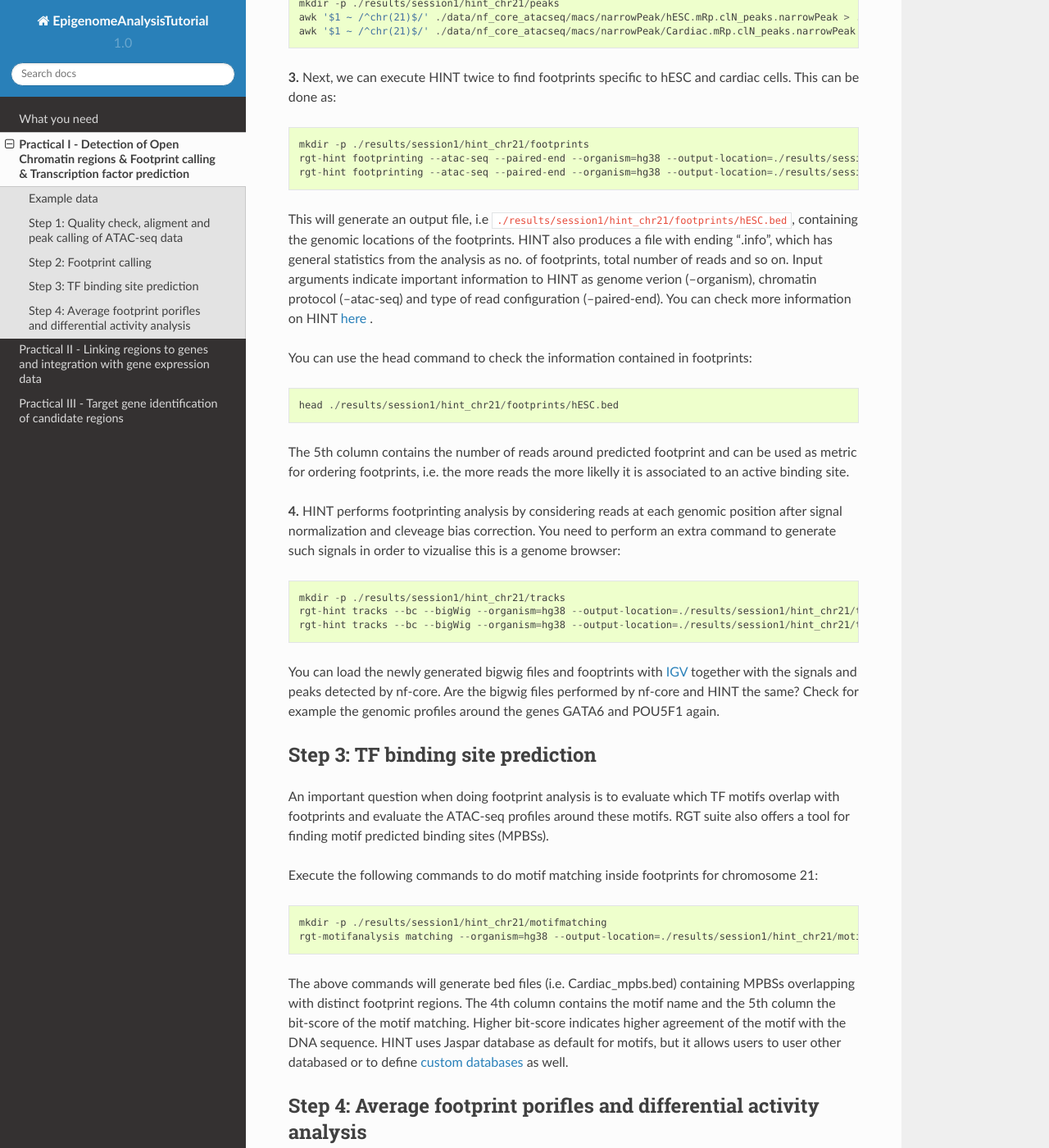
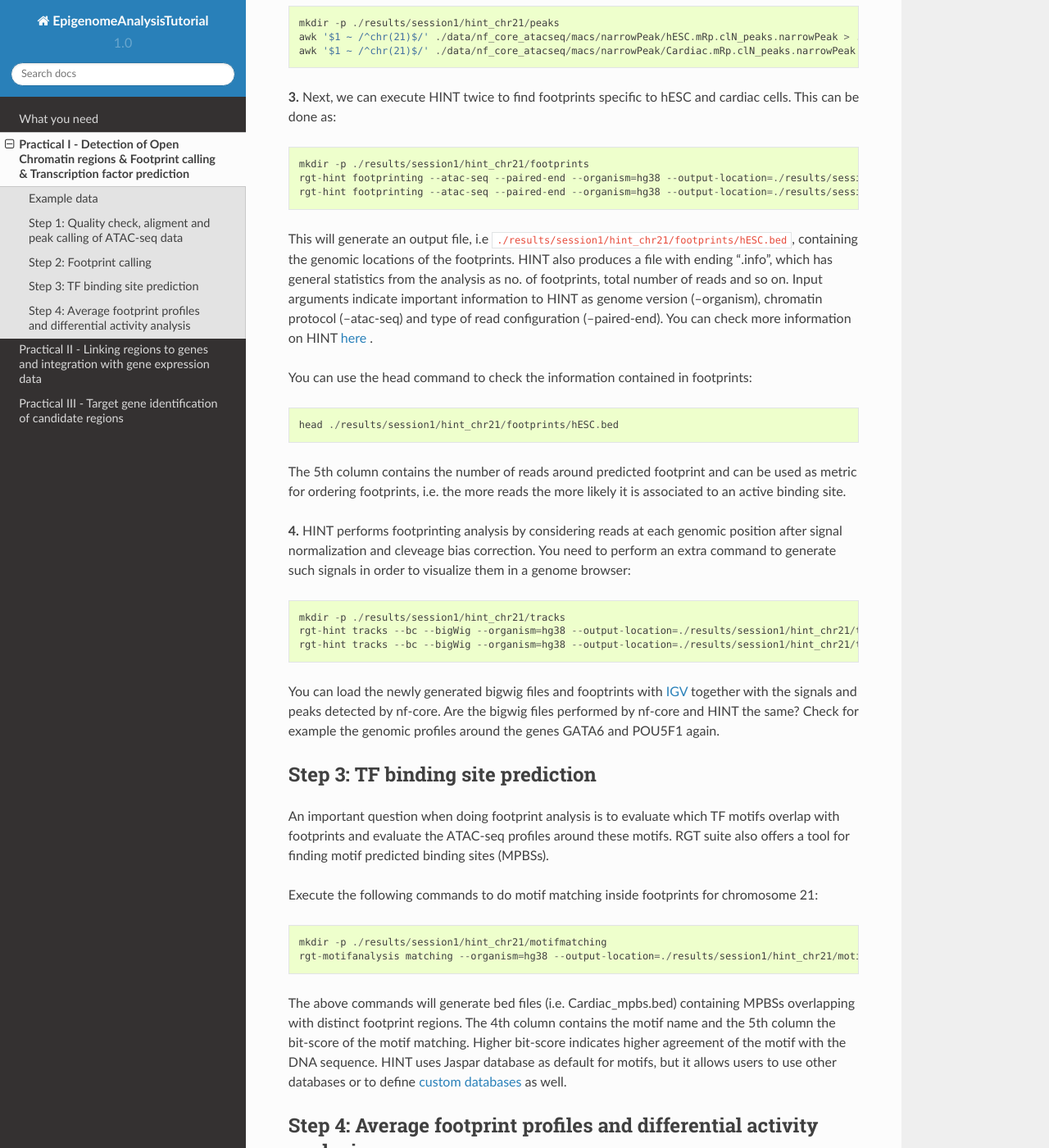
Before and after one commit to SchulzLab/EpigenomeAnalysisTutorial-2020, a Sphinx documentation site: the page built from docs/Practical1.rst, in a window 1280 px wide and 1400 px high, scrolled down 2040 px. Shown: the whole window at 82% size. Built offline with Sphinx 7.4.7 and the Read the Docs theme 2.0.0, drawn with Linux system fonts in a browser that asks for light colours; some of the changed text lies outside the part shown.

Commit message:
Update Practical1.rst

```diff
--- a/docs/Practical1.rst
+++ b/docs/Practical1.rst
@@ -63,15 +64,15 @@ We will only consider peaks inside chromosome 21 so that the whole analysis can
     rgt-hint footprinting --atac-seq --paired-end --organism=hg38 --output-location=./results/session1/hint_chr21/footprints --output-prefix=hESC ./data/nf_core_atacseq/hESC.mRp.clN.sorted.bam ./results/session1/hint_chr21/peaks/hESC.bed
     rgt-hint footprinting --atac-seq --paired-end --organism=hg38 --output-location=./results/session1/hint_chr21/footprints --output-prefix=Cardiac ./data/nf_core_atacseq/Cardiac.mRp.clN.sorted.bam ./results/session1/hint_chr21/peaks/Cardiac.bed
 
-This will generate an output file, i.e  ``./results/session1/hint_chr21/footprints/hESC.bed``, containing the genomic locations of the footprints.  HINT also produces a file with ending ".info", which has general statistics from the analysis as no. of footprints, total number of reads and so on. Input arguments indicate important information to HINT as genome verion (--organism), chromatin protocol (--atac-seq) and type of read configuration (--paired-end). You can check more information on HINT `here <http://www.regulatory-genomics.org/hint/introduction/>`_ .
+This will generate an output file, i.e  ``./results/session1/hint_chr21/footprints/hESC.bed``, containing the genomic locations of the footprints.  HINT also produces a file with ending ".info", which has general statistics from the analysis as no. of footprints, total number of reads and so on. Input arguments indicate important information to HINT as genome version (--organism), chromatin protocol (--atac-seq) and type of read configuration (--paired-end). You can check more information on HINT `here <http://www.regulatory-genomics.org/hint/introduction/>`_ .
 
 You can use the head command to check the information contained in footprints:
 ::
     head ./results/session1/hint_chr21/footprints/hESC.bed
 
-The 5th column contains the number of reads around predicted footprint and can be used as metric for ordering footprints, i.e. the more reads the more likelly it is associated to an active binding site.
+The 5th column contains the number of reads around predicted footprint and can be used as metric for ordering footprints, i.e. the more reads the more likely it is associated to an active binding site.
 
-**4.** HINT performs footprinting analysis by considering reads at each genomic position after signal normalization and cleveage bias correction.  You need to perform an extra command to generate such signals in order to vizualise this is a genome browser:
+**4.** HINT performs footprinting analysis by considering reads at each genomic position after signal normalization and cleveage bias correction.  You need to perform an extra command to generate such signals in order to visualize them in a genome browser:
 ::
     mkdir -p ./results/session1/hint_chr21/tracks
     rgt-hint tracks --bc --bigWig --organism=hg38 --output-location=./results/session1/hint_chr21/tracks --output-prefix=hESC ./data/nf_core_atacseq/hESC.mRp.clN.sorted.bam ./results/session1/hint_chr21/peaks/hESC.bed
@@ -89,9 +90,9 @@ Execute the following commands to do motif matching inside footprints for chromo
     mkdir -p ./results/session1/hint_chr21/motifmatching
     rgt-motifanalysis matching --organism=hg38 --output-location=./results/session1/hint_chr21/motifmatching --input-files ./results/session1/hint_chr21/footprints/hESC.bed ./results/session1/hint_chr21/footprints/Cardiac.bed
 
-The above commands will generate bed files (i.e. Cardiac_mpbs.bed) containing MPBSs overlapping with distinct footprint regions. The 4th column contains the motif name and the 5th column the bit-score of the motif matching. Higher bit-score indicates higher agreement of the motif with the DNA sequence. HINT uses Jaspar database as default for motifs, but it allows users to user other databased or to define `custom databases <https://www.regulatory-genomics.org/motif-analysis/additional-motif-data/>`_ as well.
+The above commands will generate bed files (i.e. Cardiac_mpbs.bed) containing MPBSs overlapping with distinct footprint regions. The 4th column contains the motif name and the 5th column the bit-score of the motif matching. Higher bit-score indicates higher agreement of the motif with the DNA sequence. HINT uses Jaspar database as default for motifs, but it allows users to use other databases or to define `custom databases <https://www.regulatory-genomics.org/motif-analysis/additional-motif-data/>`_ as well.
 
-Step 4: Average footprint porifles and differential activity analysis
+Step 4: Average footprint profiles and differential activity analysis
 ----------------------------------------------------------------------------
 
 Finally, we use HINT to generate average ATAC-seq profiles around MPBSs. This analysis allows us to inspect the chromatin accessibility around the binding sites of a particular factor and indicates the TF activitiy, i.e. higher accessibility and clear footprints indicates higher TF activity. Moreover, by comparing the profiles from two ATAC-seq libraries (i.s. hESC vs Cardiac cells), we can get insights on changes in transcription factors with increase in activity (or binding) in two cells. For this, execute the following commands:
@@ -104,17 +105,17 @@ The above command will read the motif matching files generated by step 3 and BAM
 
 This command will take ~20 minutes and when it is done, a txt file **differential_statistics.txt** will be created under *./results/session1/hint_chr21/diff_footprints* and it contains the transcription factor (TF) activity dynamics between hESC and Cardiac. HINT performs a statistical test to detect TFs with a significant increase or decrease in activity. In addition, a folder called **Lineplots** can be found, which contains the ATAC-seq profile for each of the motifs found in the mpbs bed files.
 
-The above analyses are based on chromosome 21 and the resutls are likelly to be underpowered, we therefore provide the complete results using all chromsomes in *./results/session1/hint*. The script for this analysis is found here `here <https://github.com/SchulzLab/EpigenomeAnalysisTutorial-2020/blob/master/session1/run_hint.sh>`_.
+The above analyses are based on chromosome 21 and the results are likely to be underpowered, we therefore provide the complete results using all chromsomes in *./results/session1/hint*. The script for this analysis is found here `here <https://github.com/SchulzLab/EpigenomeAnalysisTutorial-2020/blob/master/session1/run_hint.sh>`_.
 
 Next, we use a R script to make a nicer visualization of the TF activity score:
 ::
     Rscript scripts/session1/plot_diff.R -i ./results/session1/hint/diff_footprints/differential_statistics.txt -o ./results/session1/hint/diff_footprints
 
-The script will generate a divergent bar plot under *./results/session1/hint/diff_footprints* and two text files which include either Cardiac or hESC specific TFs. Note that it only consider TFs with significant change in activity (p-value < 0.05) and at least 1,000 binding sites for TF. Results rank several GATA TFs, which are well known to be related to cardiac cells, with increase in TF activity, while the well known ES cells factors SOX2:POU5F1 (OCT4) have the second highest decreased in TF activity.
+The script will generate a divergent bar plot under *./results/session1/hint/diff_footprints* and two text files which include either Cardiac or hESC specific TFs. Note that it only considers TFs with significant change in activity (p-value < 0.05) and at least 1,000 binding sites for TF. Results rank several GATA TFs, which are well known to be related to cardiac cells, with increase in TF activity, while the well known ES cells factors SOX2:POU5F1 (OCT4) have the second highest decrease in TF activity.
 
-You can check on the folder **Lineplots** for the average cleveage profiles of these factors and their corresponding DNA binding preference.
+You can check on the folder **Lineplots** for the average cleavage profiles of these factors and their corresponding DNA binding preference.
 
-You should compare the motifs/profiles of Gata factors. Are they similar to one another? One caveat of sequence based analysis is that we might predict several TFs, which have a similar motif, equaly.
+You should compare the motifs/profiles of Gata factors. Are they similar to one another? One caveat of sequence based analysis is that we might predict several TFs, which have a similar motif, equally.
 
 Finally, we will filter the motif matching results to only consider TFs enriched in a respective condition. You can do this with the following command:
 ::
```
Also changed, not shown: other parts of docs/Practical1.rst (+5 -4 lines).
